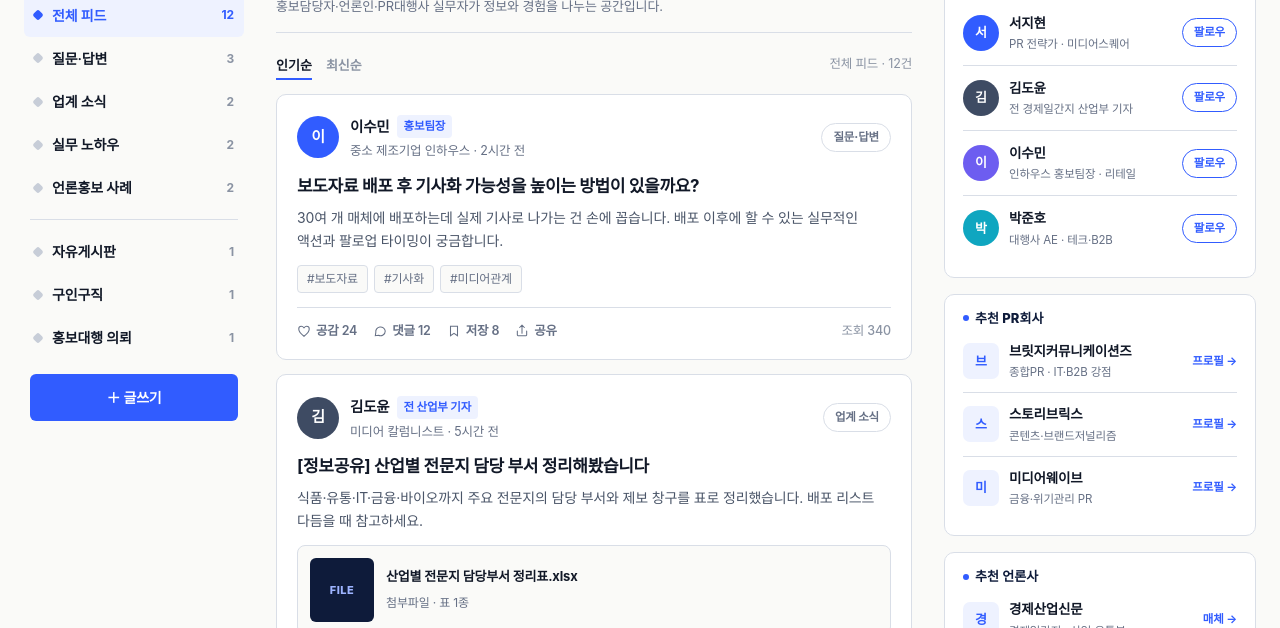
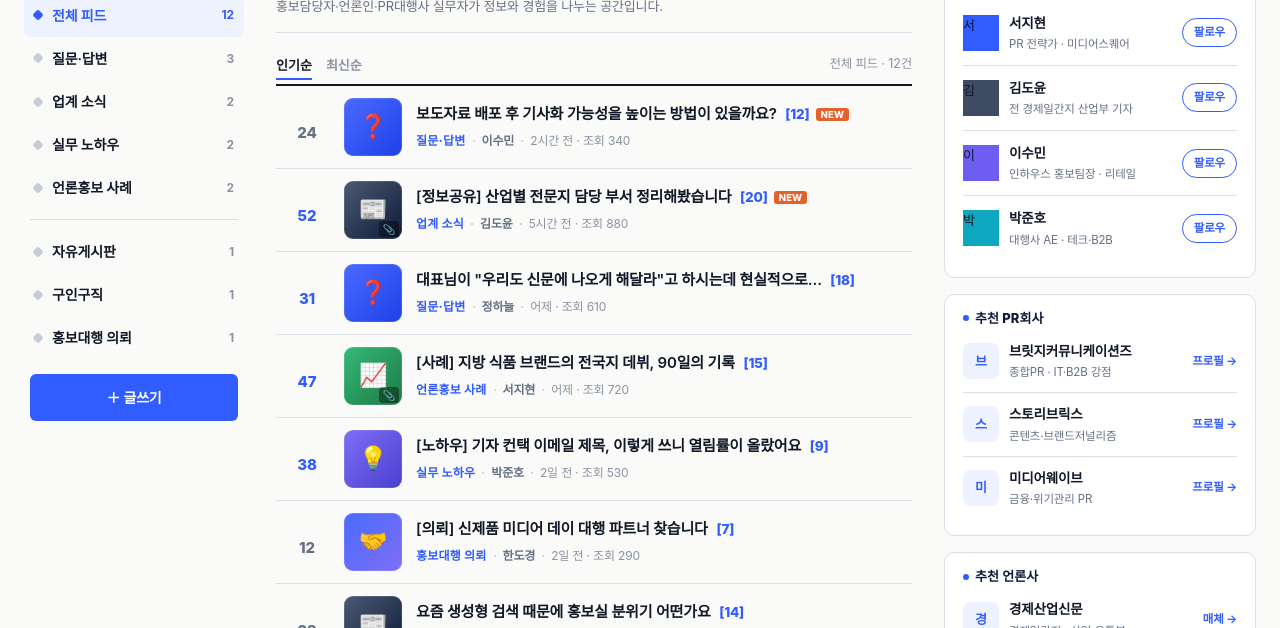
Before and after one commit to firstmk111-code/prcome-demo, a plain HTML site: page community/index.html in a window 1280 px wide. Shown: the part 172-800 px from the top of the page. Drawn offline with Linux system fonts and the light colour scheme; a web font is replaced by a local one.

Commit message:
커뮤니티 피드를 리스트형(추천수+썸네일+제목[댓글]+메타)으로 재설계 - 콘텐츠 유지, 레이아웃 발전

```diff
--- a/community/index.html
+++ b/community/index.html
@@ -44,32 +44,26 @@ window.SEO={
 .sortbar button{background:none;border:0;font-family:inherit;font-size:13px;font-weight:700;color:var(--sub-2);cursor:pointer;padding:2px 0;position:relative}
 .sortbar button.on{color:var(--ink)}.sortbar button.on::after{content:"";position:absolute;left:0;right:0;bottom:-4px;height:2px;background:var(--pt)}
 .sortbar .cnt{margin-left:auto;font-size:12.5px;color:var(--sub-2)}
-/* 게시물 카드 */
-.fcard{background:var(--surf);border:1px solid var(--line);border-radius:10px;padding:18px 20px;margin-top:14px}
-.fcard:hover{border-color:var(--line-2)}
-.fc-top{display:flex;align-items:center;gap:11px}
-.ava{width:42px;height:42px;border-radius:50%;color:#fff;font-weight:800;font-size:15px;display:flex;align-items:center;justify-content:center;flex:none}
-.who{min-width:0;flex:1}
-.who .nm{font-size:14.5px;font-weight:700;color:var(--ink);display:inline-flex;align-items:center;gap:7px;flex-wrap:wrap}
-.who .nm:hover{color:var(--pt)}
-.who .role{font-size:11.5px;font-weight:700;color:var(--pt);background:var(--pt-soft);border-radius:4px;padding:2px 7px}
-.who .org{font-size:12.5px;color:var(--sub);margin-top:2px}
-.fc-badge{font-size:11.5px;font-weight:800;color:var(--sub);border:1px solid var(--line);border-radius:999px;padding:4px 11px;white-space:nowrap;flex:none}
-.fc-body{display:block;margin-top:13px}
-.fc-body h3{font-size:17px;font-weight:700;letter-spacing:-.02em;line-height:1.4}
-.fcard:hover .fc-body h3{color:var(--pt)}
-.fc-body p{font-size:14px;color:#4a5568;line-height:1.65;margin-top:7px;display:-webkit-box;-webkit-line-clamp:2;-webkit-box-orient:vertical;overflow:hidden}
-.fc-body .thumb{margin-top:13px;border:1px solid var(--line);border-radius:8px;overflow:hidden;display:flex;align-items:center;gap:12px;padding:12px;background:var(--bg)}
-.fc-body .thumb .ph{width:64px;height:64px;border-radius:6px;background:var(--navy);color:#9DB4FF;display:flex;align-items:center;justify-content:center;font-weight:800;font-size:11px;letter-spacing:.05em;flex:none;text-align:center;line-height:1.2}
-.fc-body .thumb .tx b{font-size:13px;font-weight:700;color:var(--ink);display:block}
-.fc-body .thumb .tx span{font-size:12px;color:var(--sub)}
-.fc-tags{display:flex;gap:6px;flex-wrap:wrap;margin-top:13px}
-.fc-tags a{font-size:12px;color:var(--sub);background:var(--bg);border:1px solid var(--line);border-radius:4px;padding:3px 9px}
-.fc-tags a:hover{color:var(--pt);border-color:var(--pt)}
-.fc-act{display:flex;align-items:center;gap:16px;margin-top:14px;padding-top:13px;border-top:1px solid var(--line)}
-.fc-act span{font-size:12.5px;color:var(--sub);display:inline-flex;align-items:center;gap:5px;font-weight:600}
-.fc-act .views{margin-left:auto;color:var(--sub-2);font-weight:500}
-.fc-act .em{width:14px;height:14px;stroke:var(--sub);fill:none;stroke-width:1.8}
+/* 게시물 리스트 (추천 · 썸네일 · 제목[댓글]) */
+.flist{border-top:2px solid var(--ink);margin-top:4px}
+.frow{display:flex;align-items:center;gap:14px;padding:12px 8px;border-bottom:1px solid var(--line);transition:background var(--dur) var(--ease)}
+.frow:hover{background:var(--surf)}
+.frow .vote{width:46px;flex:none;display:flex;flex-direction:column;align-items:center;gap:1px}
+.frow .vote .up{font-size:10px;color:var(--sub-2);line-height:1}
+.frow .vote .n{font-size:15px;font-weight:800;color:var(--sub);line-height:1.15}
+.frow .vote.hot .n,.frow .vote.hot .up{color:var(--pt)}
+.frow .thumb{width:58px;height:58px;flex:none;border-radius:9px;position:relative;overflow:hidden;display:flex;align-items:center;justify-content:center;font-size:23px;box-shadow:inset 0 0 0 1px rgba(255,255,255,.12)}
+.frow .thumb .clip{position:absolute;right:3px;bottom:2px;font-size:10px;background:rgba(0,0,0,.4);border-radius:4px;padding:1px 4px;line-height:1.4}
+.frow .main{min-width:0;flex:1}
+.frow .main .t{font-size:15px;font-weight:600;color:var(--ink);line-height:1.45;overflow:hidden;text-overflow:ellipsis;white-space:nowrap;display:block}
+.frow:hover .main .t{color:var(--pt)}
+.frow .main .t .cm{color:var(--pt);font-weight:800;margin-left:5px;font-size:13.5px}
+.frow .main .t .nw{font-size:9.5px;font-weight:800;color:#fff;background:#E4612B;border-radius:3px;padding:1px 5px;margin-left:6px;vertical-align:middle;letter-spacing:.02em}
+.frow .main .meta{font-size:12px;color:var(--sub-2);margin-top:6px;display:flex;align-items:center;gap:7px;flex-wrap:wrap}
+.frow .main .meta .cat{font-weight:800;color:var(--pt)}
+.frow .main .meta .sep{width:2px;height:2px;border-radius:50%;background:var(--line-2)}
+.frow .main .meta .st{color:var(--sub);font-weight:600}
+@media (max-width:560px){.frow{gap:11px}.frow .thumb{width:48px;height:48px;font-size:19px}.frow .vote{width:36px}.frow .main .t{white-space:normal;display:-webkit-box;-webkit-line-clamp:2;-webkit-box-orient:vertical}}
 .pager{display:flex;gap:6px;justify-content:center;margin-top:28px}
 .pager a{min-width:36px;height:36px;display:inline-flex;align-items:center;justify-content:center;border:1px solid var(--line);border-radius:6px;font-weight:600;color:var(--sub);font-size:13px}
 .pager a.on{background:var(--pt);color:#fff;border-color:var(--pt)}
@@ -271,25 +265,25 @@ document.getElementById('cnav').innerHTML=BOARDS.map(function(b){
 document.title=NAME[key]+' — PRCOME 커뮤니티';
 document.getElementById('bName').textContent=NAME[key];
 document.getElementById('bDesc').textContent=DESC[key];
-var heart='<svg class="em" viewBox="0 0 24 24"><path d="M12 21C5 15.5 3 12 3 8.5 3 6 5 4 7.5 4c1.7 0 3.2 1 4.5 2.5C13.3 5 14.8 4 16.5 4 19 4 21 6 21 8.5c0 3.5-2 7-9 12.5z"/></svg>';
-var chat='<svg class="em" viewBox="0 0 24 24"><path d="M21 12a8 8 0 01-11.5 7.2L4 20l.8-5.5A8 8 0 1121 12z"/></svg>';
-var book='<svg class="em" viewBox="0 0 24 24"><path d="M6 4h12v16l-6-4-6 4z"/></svg>';
-var share='<svg class="em" viewBox="0 0 24 24"><path d="M4 12v7a1 1 0 001 1h14a1 1 0 001-1v-7M16 6l-4-4-4 4M12 2v14" stroke-linecap="round" stroke-linejoin="round"/></svg>';
+function esc(s){return String(s==null?'':s).replace(/[&<>]/g,function(c){return{'&':'&amp;','<':'&lt;','>':'&gt;'}[c];});}
+var CATEMO={qa:'❓',news:'📰',knowhow:'💡',case:'📈',free:'💬',jobs:'💼',agency:'🤝'};
+var CATBG={qa:'linear-gradient(135deg,#4A6BFF,#1E40E8)',news:'linear-gradient(135deg,#4B5A73,#0E1B3A)',knowhow:'linear-gradient(135deg,#7E6EF5,#4A3FD0)',case:'linear-gradient(135deg,#34B978,#1E7A45)',free:'linear-gradient(135deg,#16B4CE,#0A7A8C)',jobs:'linear-gradient(135deg,#EC7038,#c0492a)',agency:'linear-gradient(135deg,#4A6BFF,#7E6EF5)'};
 function render(){
  var list=key==='all'?P.slice():P.filter(function(p){return p[0]===key;});
  if(sort==='hot')list.sort(function(a,b){return b[14]-a[14];});
  document.getElementById('cnt').textContent=NAME[key]+' · '+list.length+'건';
- document.getElementById('feed').innerHTML=list.map(function(p,i){
-  var att=p[12]?('<div class="thumb"><span class="ph">FILE</span><div class="tx"><b>'+p[12].split('|')[0]+'</b><span>'+(p[12].split('|')[1]||'')+'</span></div></div>'):'';
-  return '<article class="fcard">'+
-   '<div class="fc-top"><a href="profile.html">'+ava(p[1],i)+'</a>'+
-    '<div class="who"><a class="nm" href="profile.html">'+p[1]+'<span class="role">'+p[2]+'</span></a><div class="org">'+p[3]+' · '+p[11]+'</div></div>'+
-    '<span class="fc-badge">'+NAME[p[0]]+'</span></div>'+
-   '<a class="fc-body" href="post.html"><h3>'+p[4]+'</h3><p>'+p[5]+'</p>'+att+'</a>'+
-   '<div class="fc-tags">'+p[6].map(function(t){return '<a href="index.html?cat='+key+'">#'+t+'</a>';}).join('')+'</div>'+
-   '<div class="fc-act"><span>'+heart+'공감 '+p[7]+'</span><span>'+chat+'댓글 '+p[8]+'</span><span>'+book+'저장 '+p[9]+'</span><span>'+share+'공유</span><span class="views">조회 '+p[10]+'</span></div>'+
-   '</article>';
- }).join('')||'<div style="padding:40px 0;color:var(--sub)">아직 글이 없습니다. 첫 글을 남겨보세요.</div>';
+ document.getElementById('feed').innerHTML='<div class="flist">'+list.map(function(p){
+  var hot=p[7]>=30;
+  var isNew=/(시간|분) 전/.test(p[11]);
+  var clip=p[12]?'<span class="clip">📎</span>':'';
+  return '<a class="frow" href="post.html">'+
+    '<span class="vote'+(hot?' hot':'')+'"><span class="up">▲</span><span class="n">'+p[7]+'</span></span>'+
+    '<span class="thumb" style="background:'+(CATBG[p[0]]||CATBG.qa)+'">'+(CATEMO[p[0]]||'📌')+clip+'</span>'+
+    '<span class="main">'+
+      '<span class="t">'+esc(p[4])+' <span class="cm">['+p[8]+']</span>'+(isNew?'<span class="nw">NEW</span>':'')+'</span>'+
+      '<span class="meta"><span class="cat">'+NAME[p[0]]+'</span><span class="sep"></span><span class="st">'+esc(p[1])+'</span><span class="sep"></span>'+esc(p[11])+' · 조회 '+p[10]+'</span>'+
+    '</span></a>';
+ }).join('')+'</div>'||'<div style="padding:40px 0;color:var(--sub)">아직 글이 없습니다. 첫 글을 남겨보세요.</div>';
 }
 function setSort(s){sort=s;document.getElementById('sHot').classList.toggle('on',s==='hot');document.getElementById('sNew').classList.toggle('on',s==='new');render();}
 render();
```
